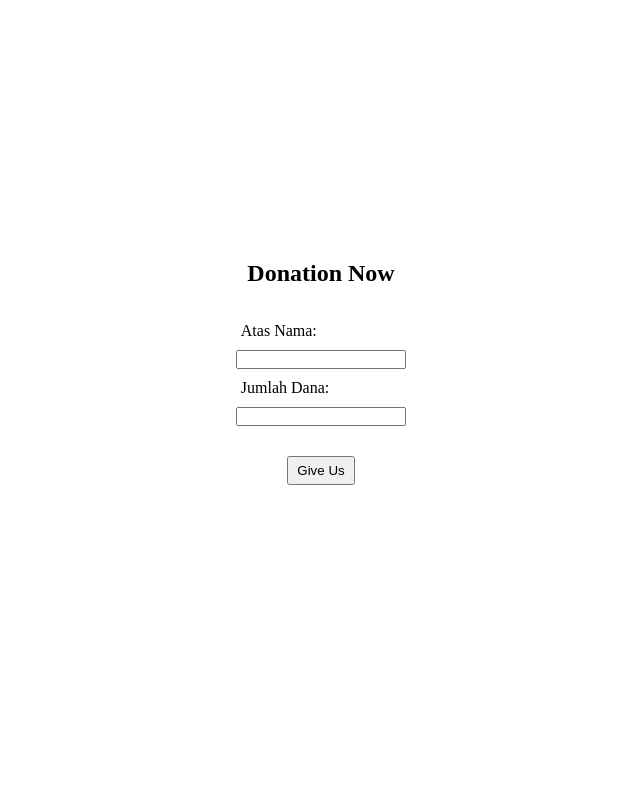
After one commit to Muhammad-Yuda-Yudistira/ramadhan-card, a PHP site: page /donate/form.php in a window 1280 px wide. The commit adds this page. Shown: the whole page, without its empty margins (319-959 px from the left). Run offline with PHP 8.4, Linux system fonts and the light colour scheme.

Commit message:
migrate to php, add form donation, in process add checkout, use midtrans api

```diff
--- /dev/null
+++ b/css/donate/form.css
@@ -0,0 +1,44 @@
+* {
+    margin: 0;
+    padding:0;
+    box-sizing: border-box;
+}
+.container {
+    width: 100%;
+    min-height: 100vh;
+    display: flex;
+    justify-content: center;
+    align-items: center;
+}
+.box {
+    width: 60%;
+    height: 100%;
+    display: flex;
+    flex-direction: column;
+    justify-content: center;
+    align-items: center;
+}
+.box form {
+    width: 30%;
+    height: 30%;
+    display: flex;
+    flex-direction: column;
+    justify-content: center;
+    align-items: start;
+    padding: 30px;
+}
+.box label, .box input, .box button {
+    margin: 5px 0;
+}
+.box label, .box input {
+    width: 100%;
+}
+.box label {
+    margin: 5px;
+    text-align: left;
+}
+.box button {
+    margin: 25px auto;
+    padding: 5px;
+    width: 40%;
+}
--- /dev/null
+++ b/donate/form.php
@@ -0,0 +1,24 @@
+<!DOCTYPE html>
+<html lang="en">
+<head>
+    <meta charset="UTF-8">
+    <meta http-equiv="X-UA-Compatible" content="IE=edge">
+    <meta name="viewport" content="width=device-width, initial-scale=1.0">
+    <title>Donation Form</title>
+    <link rel="stylesheet" href="../css/donate/form.css">
+</head>
+<body>
+    <div class="container">
+        <div class="box">
+            <h2>Donation Now</h2>
+            <form action="checkout.php" method="post">
+                <label for="name">Atas Nama:</label>
+                <input type="text" name="name" id="name">
+                <label for="nominal">Jumlah Dana:</label>
+                <input type="number" name="nominal" id="nominal">
+                <button type="submit">Give Us</button>
+            </form>
+        </div>
+    </div>
+</body>
+</html>
--- a/index.html
+++ b/index.php
@@ -15,7 +15,7 @@
 <body>
     <div class="container">
         <div class="donate">
-            <a href="#">
+            <a href="donate/form.php">
                 Say Thanks
             </a>
         </div>
```
Also changed, not shown: donate/checkout.php (added, +41 -0 lines).
